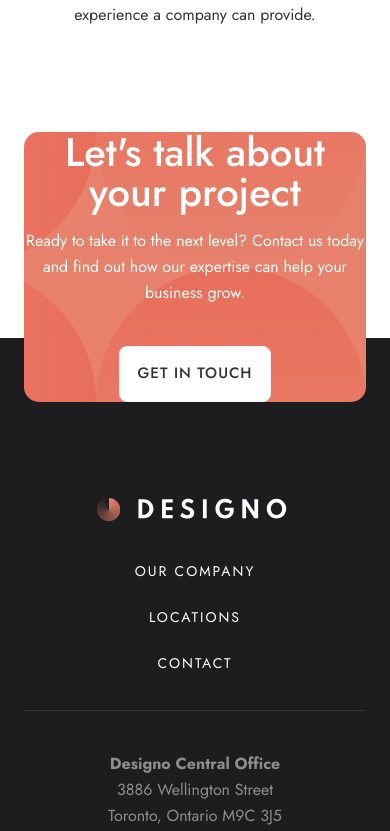
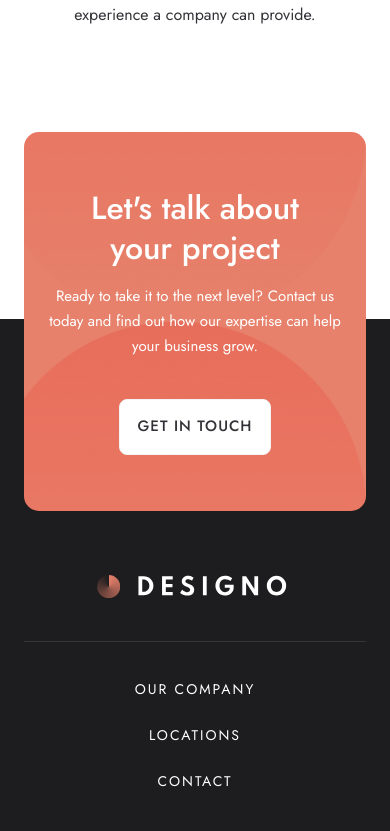
Before and after one commit to brandeth/designo, a Next.js app: page / in a window 390 px wide. Shown: the part 3105-3936 px from the top of the page. Built offline with nearby package versions, Linux system fonts and the light colour scheme.

Commit message:
mobile responsiveness for the home page.

```diff
--- a/components/CtaSection.tsx
+++ b/components/CtaSection.tsx
@@ -4,7 +4,7 @@ import { Button } from "@/components/Button";
 export function CtaSection() {
   return (
     <section className="lg:px-0 relative top-16 z-1">
-      <div className="relative mx-auto max-w-[1111px] overflow-hidden rounded-[15px] bg-designo-peach md:max-xl:h-[350px] flex justify-center items-center xl:h-73">
+      <div className="relative mx-auto max-w-277.75 overflow-hidden rounded-[15px] bg-designo-peach md:max-xl:h-87.5 flex justify-center items-center xl:h-73">
         <Image
           src="/shapes/shape-cta-alt.png"
           alt="cta background shape"
@@ -16,19 +16,19 @@ export function CtaSection() {
 
         {/* min-h-94.75 px-6 py-16 sm:px-14 sm:py-14.25 lg:px-24*/}
 
-        <div className="relative z-10 grid gap-10 text-center lg:min-w-230 xl:h-full lg:min-h-0 xl:grid-cols-[1fr_auto] md:max-xl:justify-center lg:items-center xl:gap-24 md:max-xl:gap-8 lg:py-0 lg:text-left">
-          <div className="flex flex-col items-center gap-4 md:max-xl:text-center xl:items-start">
-            <h2 className="max-w-67 preset-2 leading-10! tracking-normal! text-designo-white">
+        <div className="relative z-10 grid gap-10 text-center lg:min-w-230 xl:h-full md:min-h-0 xl:grid-cols-[1fr_auto] md:max-xl:justify-center lg:items-center xl:gap-24 md:max-xl:gap-8 lg:py-0 lg:text-left min-h-94.75 px-6 md:px-0">
+          <div className="flex flex-col justify-end items-center gap-4 md:max-xl:text-center xl:items-start">
+            <h2 className="max-w-67 preset-mobile-heading md:preset-2 leading-10! tracking-normal! text-designo-white">
               Let&apos;s talk about your project
             </h2>
 
-            <p className="md:max-w-110 xl:max-w-114.75 preset-body text-designo-white">
+            <p className="md:max-w-110 xl:max-w-114.75 preset-mobile-body md:preset-body text-designo-white">
               Ready to take it to the next level? Contact us today and find out
               how our expertise can help your business grow.
             </p>
           </div>
 
-          <div className="flex items-center justify-center xl:justify-end">
+          <div className="flex items-start md:items-center justify-center xl:justify-end">
             <Button variant="secondary">GET IN TOUCH</Button>
           </div>
         </div>
--- a/components/Footer.tsx
+++ b/components/Footer.tsx
@@ -80,6 +80,8 @@ export function Footer({ className }: FooterProps) {
             />
           </Link>
 
+          <div className="h-px w-full bg-designo-white/10 block md:hidden" />
+
           <nav
             className="flex flex-col items-center gap-8 sm:flex-row sm:flex-wrap sm:justify-center sm:gap-[42px]"
             aria-label="Footer"
@@ -96,7 +98,7 @@ export function Footer({ className }: FooterProps) {
           </nav>
         </div>
 
-        <div className="h-px w-full bg-designo-white/10" />
+        <div className="h-px w-full bg-designo-white/10 hidden md:block" />
 
         <div className="grid gap-10 text-center text-designo-white sm:gap-7.5 lg:grid-cols-[350px_350px_1fr] md:grid-cols-[1fr_1fr_auto] lg:items-end md:text-left">
           <div className="preset-body opacity-50">
--- a/components/SiteFooterBlock.tsx
+++ b/components/SiteFooterBlock.tsx
@@ -13,7 +13,7 @@ export function SiteFooterBlock({ showCta = true }: SiteFooterBlockProps) {
   const shouldShowCta = showCta && pathname !== "/contact";
 
   const footerClassName = shouldShowCta
-    ? "pt-40 sm:pt-44 lg:pt-[151.82px]"
+    ? "pt-[16rem] sm:pt-44 lg:pt-[151.82px] -mt-[8rem] md:-mt-4"
     : undefined;
 
   return (
```
